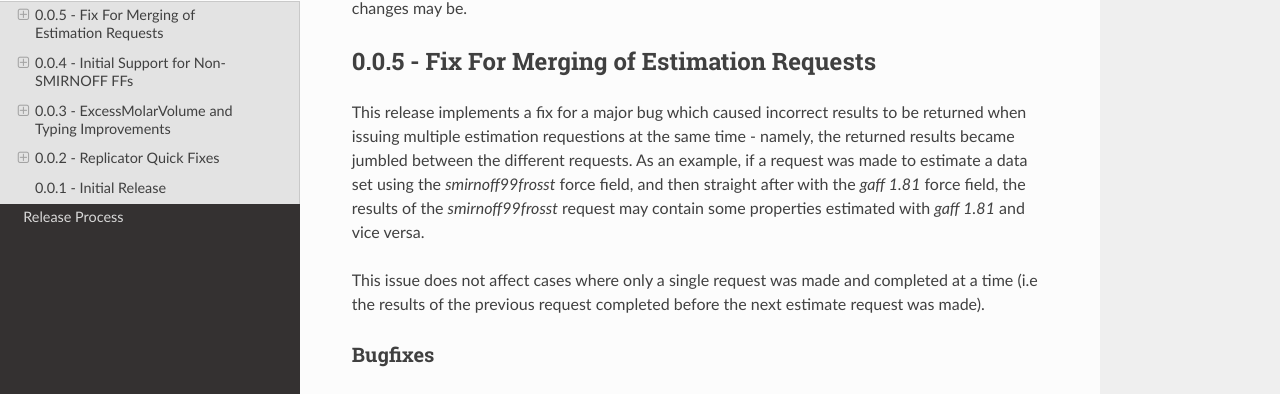
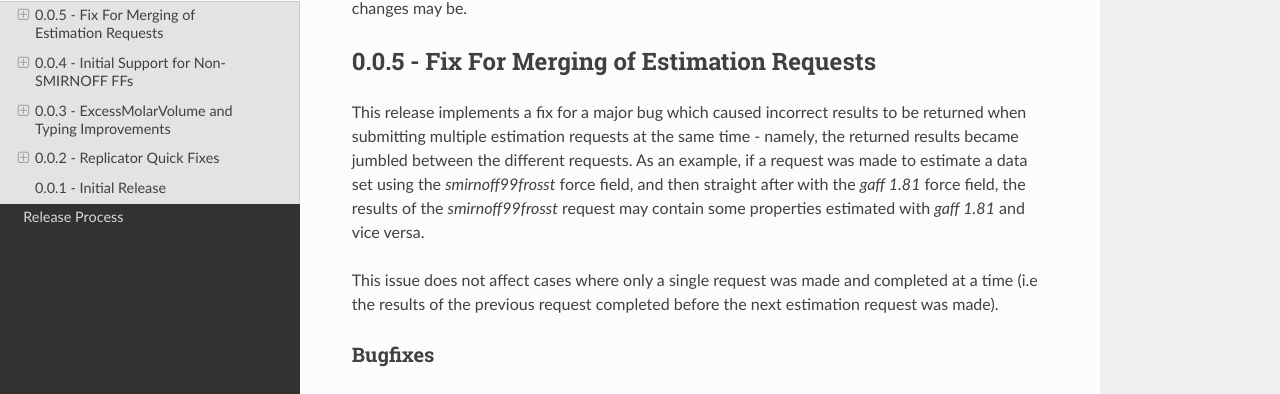
Before and after one commit to openforcefield/openff-evaluator, a Sphinx documentation site: the page built from docs/releasehistory.rst, in a window 1280 px wide and 900 px high. Shown: the part 360-754 px from the top of the window. Built offline with Sphinx 7.4.7 and the Read the Docs theme 2.0.0, drawn with Linux system fonts in a browser that asks for light colours.

Commit message:
Update releasehistory.rst

```diff
--- a/docs/releasehistory.rst
+++ b/docs/releasehistory.rst
@@ -14,9 +14,9 @@
 0.0.5 - Fix For Merging of Estimation Requests
 ----------------------------------------------
 
-This release implements a fix for a major bug which caused incorrect results to be returned when issuing multiple estimation requestions at the same time - namely, the returned results became jumbled between the different requests. As an example, if a request was made to estimate a data set using the `smirnoff99frosst` force field, and then straight after with the `gaff 1.81` force field, the results of the `smirnoff99frosst` request may contain some properties estimated with `gaff 1.81` and vice versa.
+This release implements a fix for a major bug which caused incorrect results to be returned when submitting multiple estimation requests at the same time - namely, the returned results became jumbled between the different requests. As an example, if a request was made to estimate a data set using the `smirnoff99frosst` force field, and then straight after with the `gaff 1.81` force field, the results of the `smirnoff99frosst` request may contain some properties estimated with `gaff 1.81` and vice versa.
 
-This issue does not affect cases where only a single request was made and completed at a time (i.e the results of the previous request completed before the next estimate request was made).
+This issue does not affect cases where only a single request was made and completed at a time (i.e the results of the previous request completed before the next estimation request was made).
 
 Bugfixes
 """"""""
```
